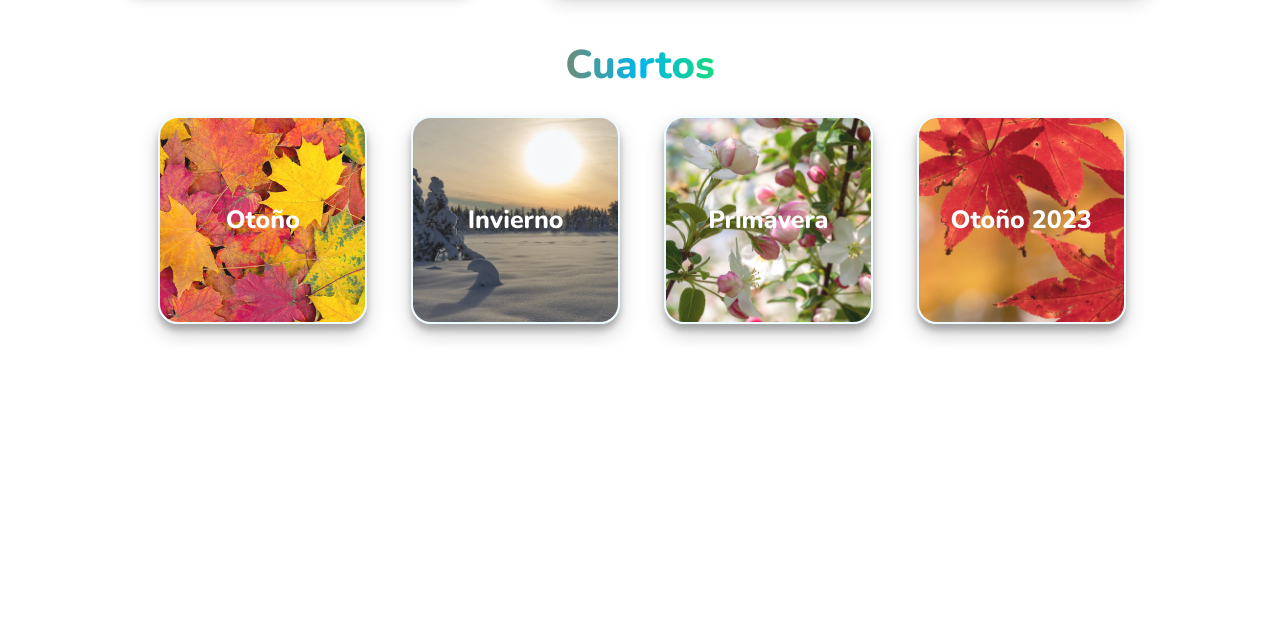
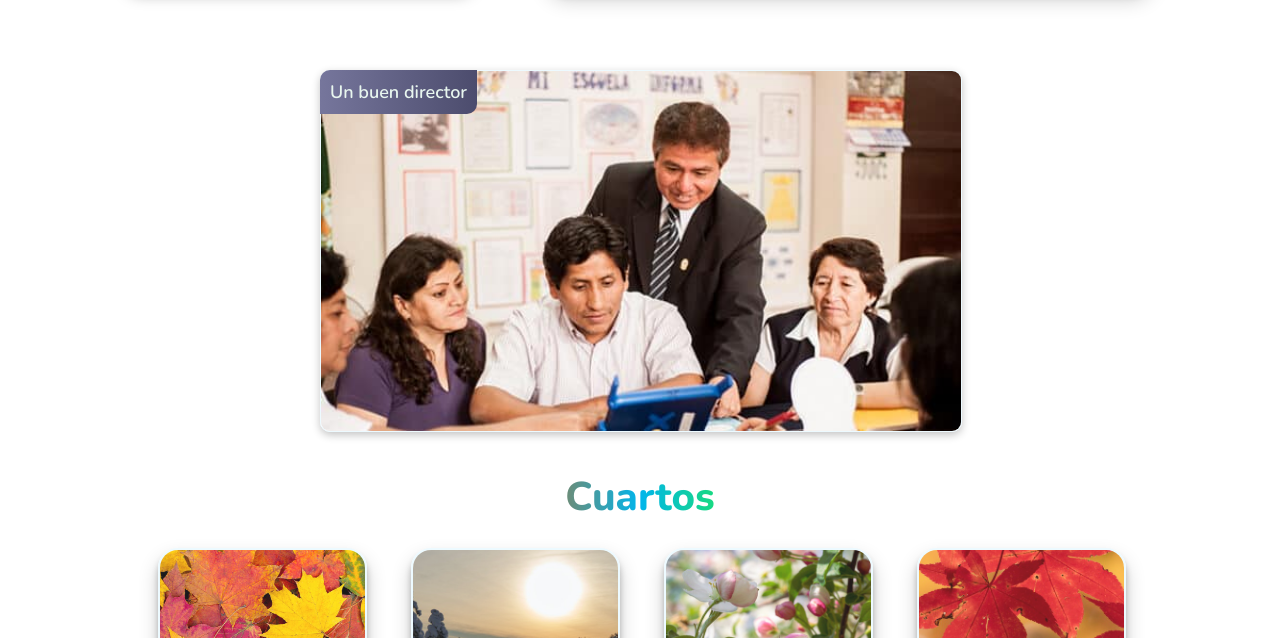
Before and after one commit to franHellbusch/Portafolio-FacundoChirizola, a plain HTML site: page index.html in a window 1280 px wide. Shown: the part 646-1284 px from the top of the page. Before the commit the page ends 994 px from the top, so only its background shows below. Drawn offline with nearby package versions, Linux system fonts and the light colour scheme.

Commit message:
agregando imagen director

```diff
--- a/css/index.css
+++ b/css/index.css
@@ -254,6 +254,31 @@ input[type="checkbox"]:checked ~ span:nth-of-type(3) {
         rgba(0, 0, 0, 0.23) 0px 6px 6px;
 }
 
+/* un buen director img */
+.buen-director-img{
+    position: relative;
+    width: 80%;
+    margin: 2rem 0;
+    border-radius: 10px;
+}
+
+.buen-director-img > img {
+    width: 100%;
+    border-radius: 10px;
+    border: 1px solid #edfaff;
+    box-shadow: rgba(0, 0, 0, 0.24) 0px 3px 8px;
+}
+
+.buen-director-img > span {
+    position: absolute;
+    border-radius: 10px 0 10px 0;
+    background: linear-gradient(to right, #76769c, #4c4c6d);
+    padding: 5px 10px;
+    font-size: 16px;
+    font-weight: 600;
+    color: #e8f6ef;
+}
+
 /* cuartos section */
 .cuartos-section {
     width: 100%;
@@ -359,6 +384,16 @@ input[type="checkbox"]:checked ~ span:nth-of-type(3) {
         width: 60%;
     }
 
+    /* un buen director img */
+    .buen-director-img{
+        width: 65%;
+    }
+
+    .buen-director-img > span {
+        padding: 10px;
+        font-size: 18px;
+    }
+
     /* cuartos section */
     .cuartos-section h3 {
         font-size: 40px;
@@ -446,6 +481,16 @@ input[type="checkbox"]:checked ~ span:nth-of-type(3) {
         width: 90%;
     }
 
+    /* un buen director img */
+    .buen-director-img{
+        width: 50%;
+    }
+
+    .buen-director-img > span {
+        padding: 10px;
+        font-size: 18px;
+    }
+
     /* cuartos section */
     .cuartos-section {
         width: 80%;
@@ -464,6 +509,16 @@ input[type="checkbox"]:checked ~ span:nth-of-type(3) {
         margin: 3rem 20%;
     }
 
+    /* un buen director img */
+    .buen-director-img{
+        width: 35%;
+    }
+
+    .buen-director-img > span {
+        padding: 10px;
+        font-size: 18px;
+    }
+
     /* cuartos section */
     .cuartos-section {
         width: 60%;
--- a/index.html
+++ b/index.html
@@ -80,6 +80,10 @@
                     ></iframe>
                 </div>
             </section>
+            <div class="buen-director-img">
+                <span>Un buen director</span>
+                <img src="./assets/buen-director.jpg" alt="buen director">
+            </div>
             <!-- cuartos -->
             <section class="cuartos-section">
                 <h3>Cuartos</h3>
```
Also changed, not shown: assets/buen-director.jpg (added).
